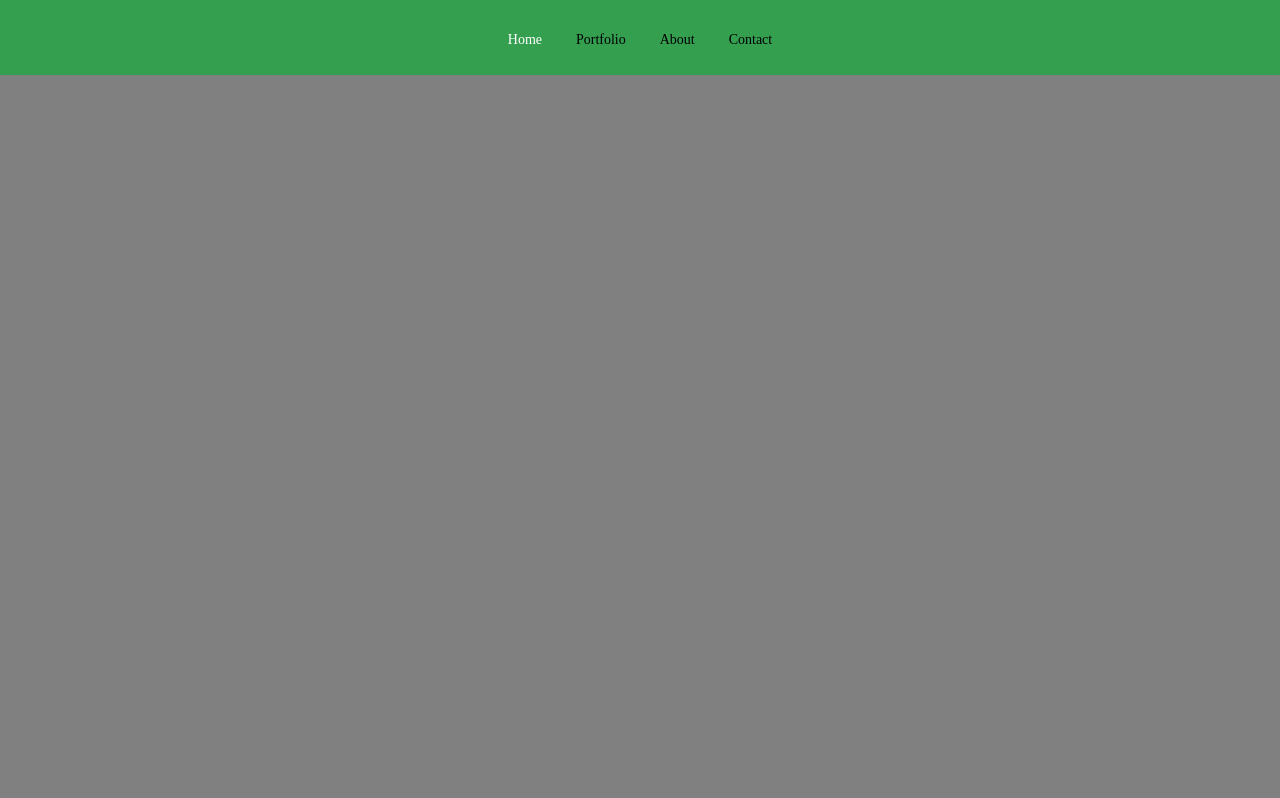
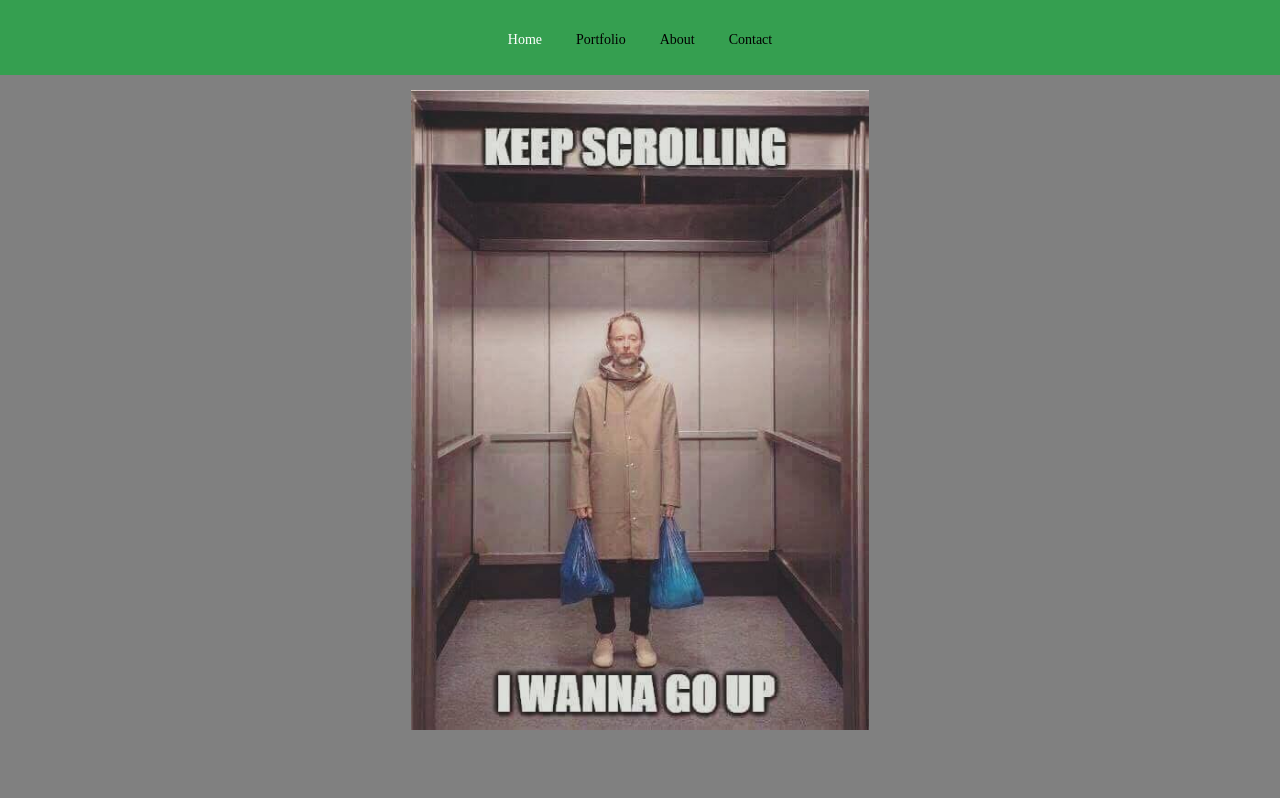
Before and after one commit to OleksandrPavlyshch/css_tricks_and_tips, a plain HTML site: page smooth_scroll_demo.html in a window 1280 px wide. Shown: the top 798 px of the page. Drawn offline with Linux system fonts and the light colour scheme.

Commit message:
Update 2018-11-10T05:31:42.710Z

```diff
--- a/css/screen.css
+++ b/css/screen.css
@@ -906,6 +906,7 @@ input[type="submit"] {
   height: 75px;
   background-color: black;
   position: fixed;
+  z-index: 10;
   background-color: rgba(4, 180, 49, 0.6);
   -webkit-transition: all 0.3s ease;
   transition: all 0.3s ease;
--- a/smooth_scroll_demo.html
+++ b/smooth_scroll_demo.html
@@ -24,7 +24,9 @@
         </ul>
       </div>
     </div>
-    <div id="home" class="section"></div>
+    <div id="home" class="section" style="position: relative;">
+      <img src="./img/man.jpg" alt="Man" style="position: absolute; top: 0; left: 0; bottom: 0; right: 0; max-height: 80%; margin: 90px auto 0;">
+    </div>
     <div id="portfolio" class="section"></div>
     <div id="about" class="section"></div>
     <div id="contact" class="section"></div>
```
Also changed, not shown: img/man.jpg (added), 1 other file.
